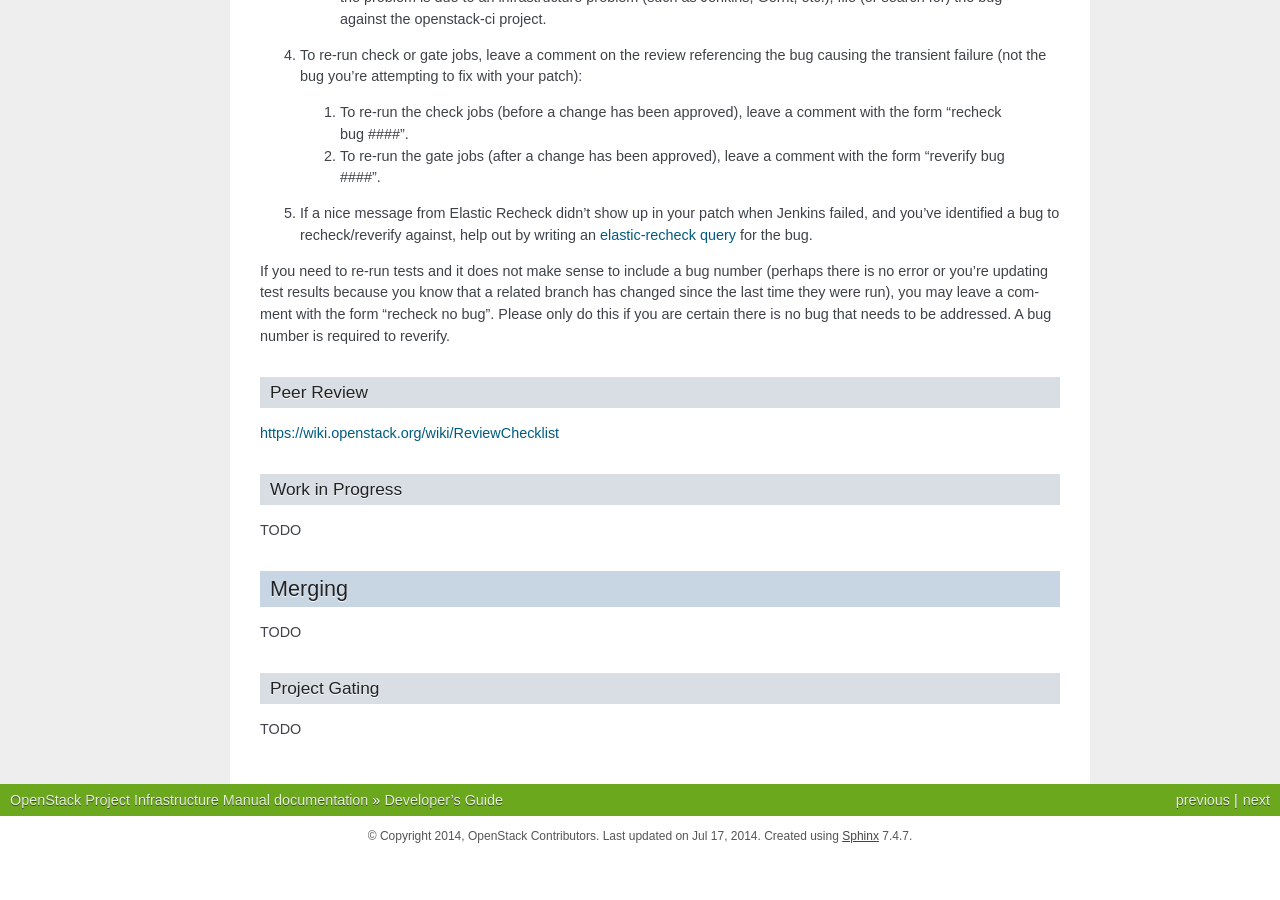
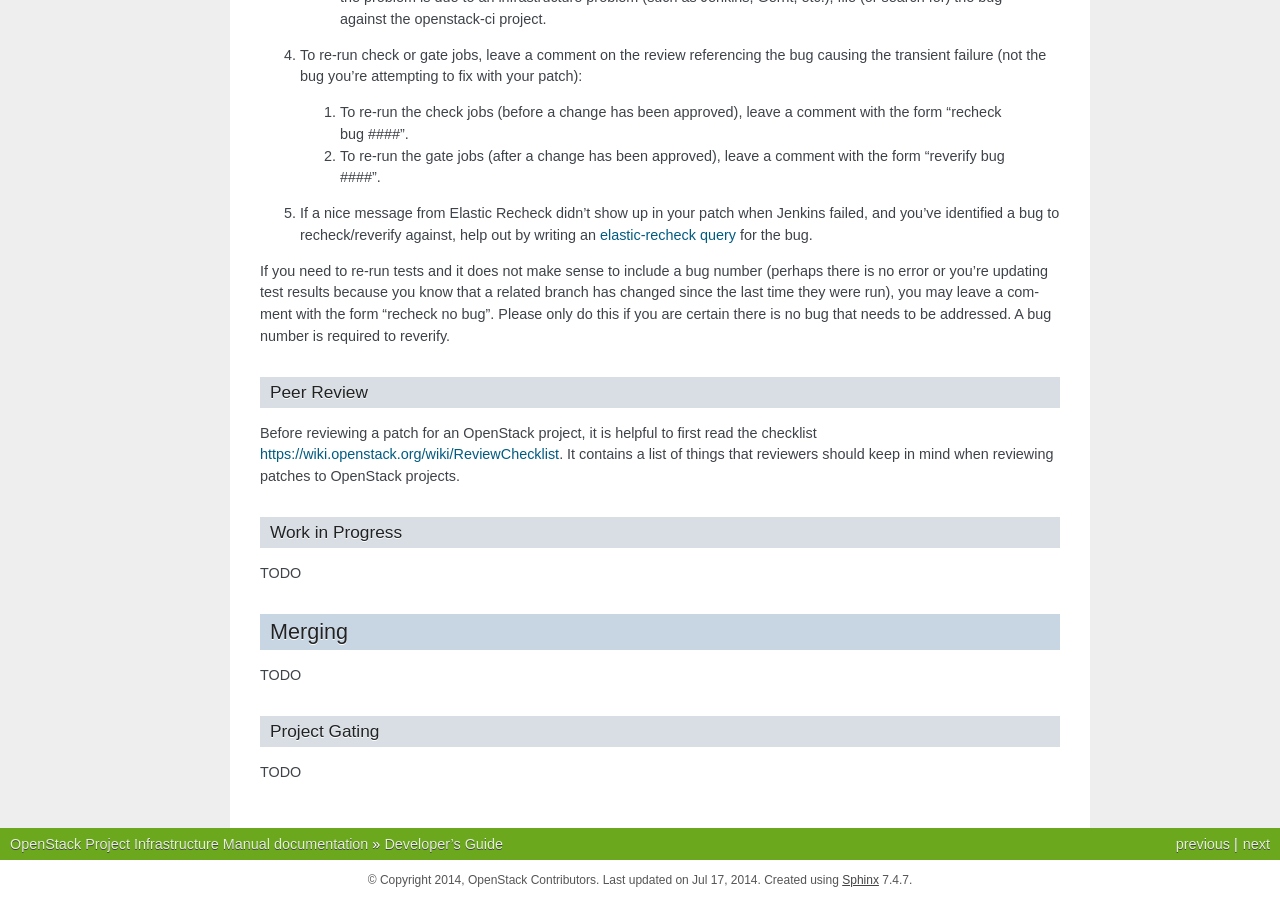
Before and after one commit to openstack-archive/infra-manual, a Sphinx documentation site: the page built from doc/source/developers.rst, in a window 1280 px wide and 900 px high, scrolled down 6698 px. Built offline with Sphinx 7.4.7, drawn with Linux system fonts in a browser that asks for light colours; before the commit the page ends 7554 px from its top, so only the background shows below that.

Commit message:
Added some initial content in Peer Review before ReviewChecklist link
addressed patchset1 comments - fixed word wrap and included link in text.

Change-Id: Ief370ee30efbfa1d7b0814cf23c094eb8e482f60

```diff
--- a/doc/source/developers.rst
+++ b/doc/source/developers.rst
@@ -386,8 +386,10 @@
 Peer Review
 -----------
 
-https://wiki.openstack.org/wiki/ReviewChecklist
-
+Before reviewing a patch for an OpenStack project, it is helpful to first
+read the checklist https://wiki.openstack.org/wiki/ReviewChecklist.
+It contains a list of things that reviewers should keep in mind when
+reviewing patches to OpenStack projects.
 
 Work in Progress
 ----------------
```
